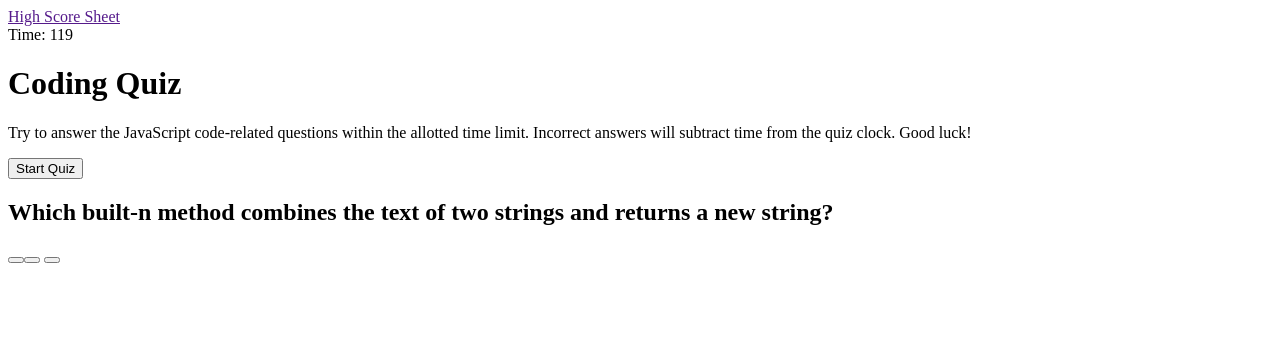
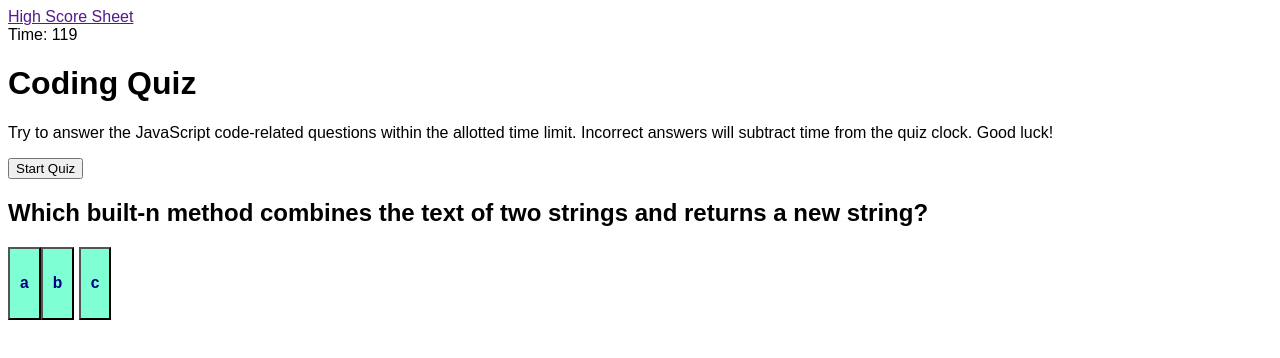
Before and after one commit to jessicamorse23/create-a-quiz, a plain HTML site: page html/index.html in a window 1280 px wide. Both pictures are taken after a click on the button "Start Quiz". Drawn offline with Linux system fonts and the light colour scheme.

Commit message:
changes to css and js

```diff
--- a/Assets/css/style.css
+++ b/Assets/css/style.css
@@ -1,3 +1,28 @@
+body {
+    font-family: Arial, Helvetica, sans-serif;
+}
+
 .hidden {
 display: none;
 }
+
+#a {
+    text-emphasis-style: bold;
+    padding: 10px;
+    background-color: aquamarine;
+    color: navy;
+}
+
+#b {
+    text-emphasis-style: bold;
+    padding: 10px;
+    background-color: aquamarine;
+    color: navy;
+}
+
+#c {
+    text-emphasis-style: bold;
+    padding: 10px;
+    background-color: aquamarine;
+    color: navy;
+}
--- a/html/index.html
+++ b/html/index.html
@@ -22,7 +22,7 @@
         </div>
         <div id="codeQuestions" class="hidden">
         <h2 id="question-title"></h2>
-        <div id="choices" class="choices"><button id="a"></button><button id="b"></button> <button id="c"></button></div>
+        <div id="choices" class="choices"><button id="a"><h3>a</h3></button><button id="b"><h3>b</h3></button> <button id="c"><h3>c</h3></button></div>
     </div>
 
     <div id="end-screen" class="hidden">
```
